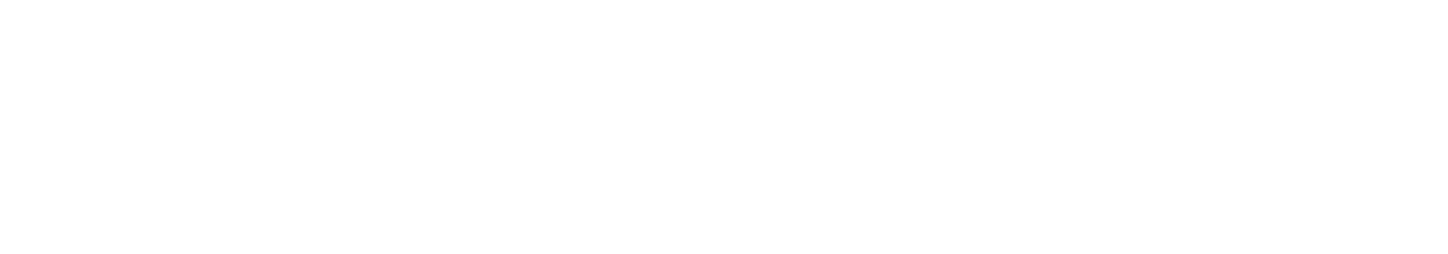
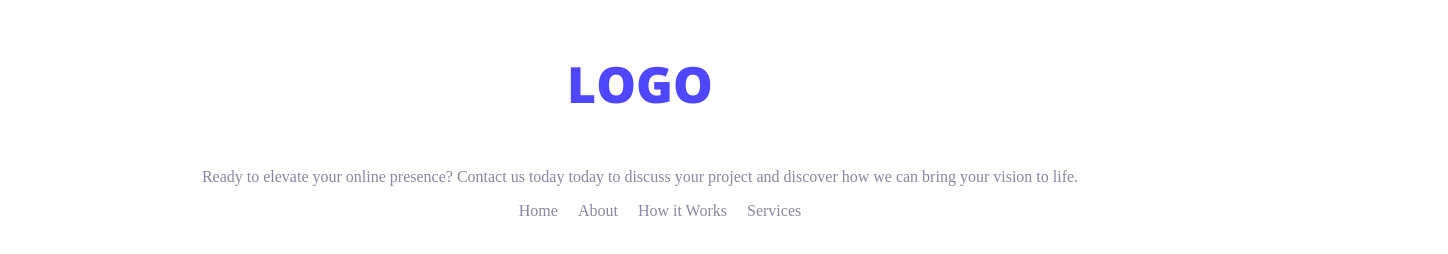
Before and after one commit to dsnoureen/webdev-a1, a plain HTML site: page index.html in a window 1280 px wide. Shown: the whole page, 1448 px wide, since content can reach past the window. Drawn offline with nearby package versions, Linux system fonts and the light colour scheme.

Commit message:
footer done

```diff
--- a/index.html
+++ b/index.html
@@ -49,6 +49,18 @@
     </main>
 
     <footer>
+        <p class="footer-header blue-font open-sans-inter">LOGO</p>
+
+        <p class="ash-font" style="text-align: center;">Ready to elevate your online presence? Contact us today today to discuss your project and discover how we can bring your vision to life.</p>
+
+        <div>
+            <ul class="footer-middle">
+                <li><a class="ash-font" href="">Home</a></li>
+                <li><a class="ash-font" href="">About</a></li>
+                <li><a class="ash-font" href="">How it Works</a></li>
+                <li><a class="ash-font" href="">Services</a></li>
+            </ul>
+        </div>
 
     </footer>
 </body>
--- a/styles/styles.css
+++ b/styles/styles.css
@@ -1,6 +1,7 @@
 footer {
-    width: 1440px;
+    max-width: 1440px;
     height: 428px;
+    margin: 0 auto;
 }
 
 .open-sans-inter {
@@ -24,13 +25,39 @@ footer {
 }
 
 .ash-font {
-    color:#8987A1 ;
+    color: #8987A1;
 }
 
 .white-font {
-    color:#FFFFFF ;
+    color: #FFFFFF;
 }
 
-.blue-font{
-    color:#4E47FF ;
+.blue-font {
+    color: #4E47FF;
 }
+
+.footer-header {
+    font-size: 50px;
+    font-weight: 900;
+    text-align: center;
+}
+
+footer ul li {
+    list-style: none;
+}
+
+footer ul li a {
+    text-decoration: none;
+}
+
+.footer-middle {
+    display: flex;
+    gap: 20px;
+    justify-content: center;
+}
+
+.button {
+    border-radius: 5px;
+    background-color: #4E47FF;
+    color: #FFFFFF;
+}
```
